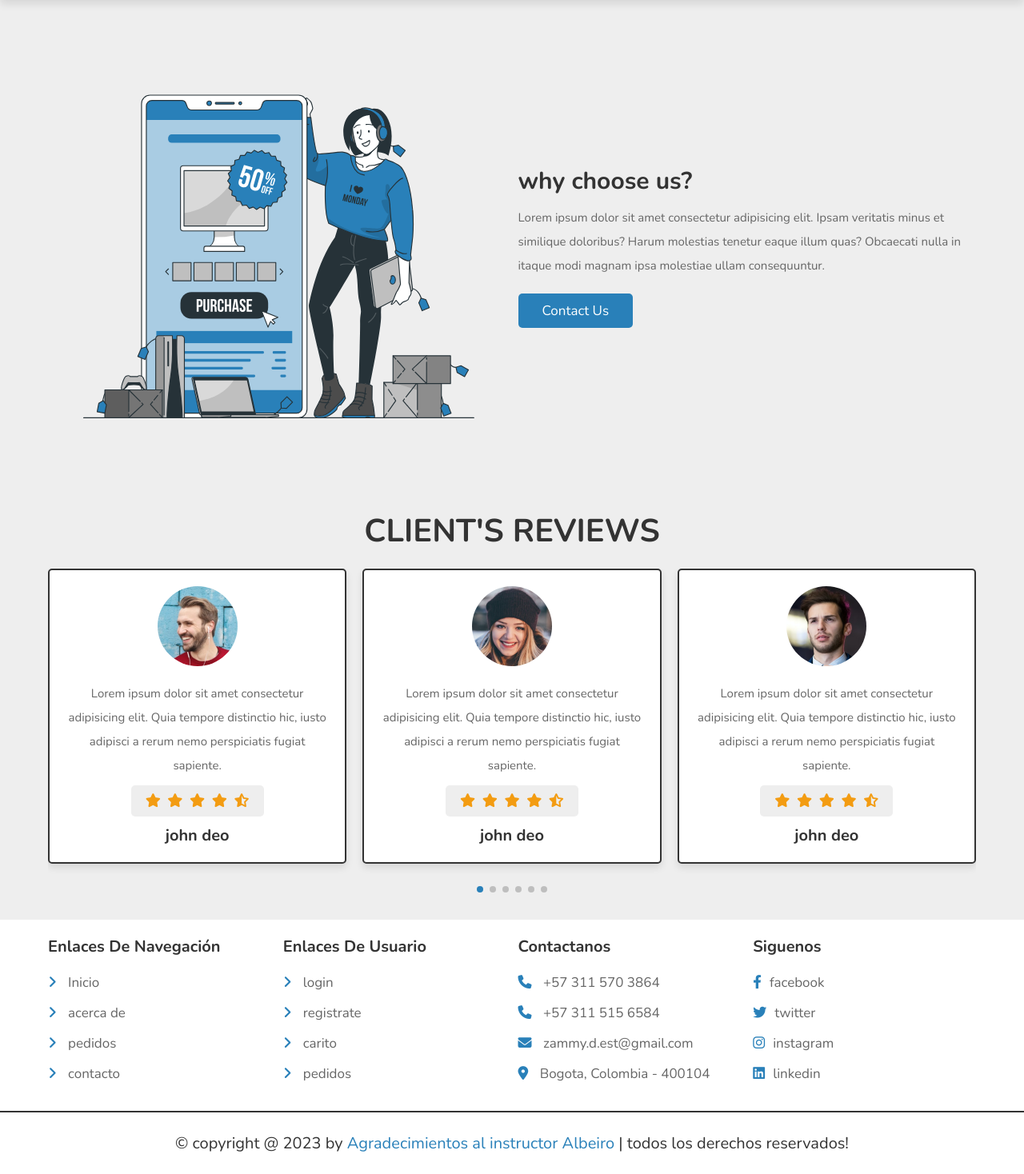
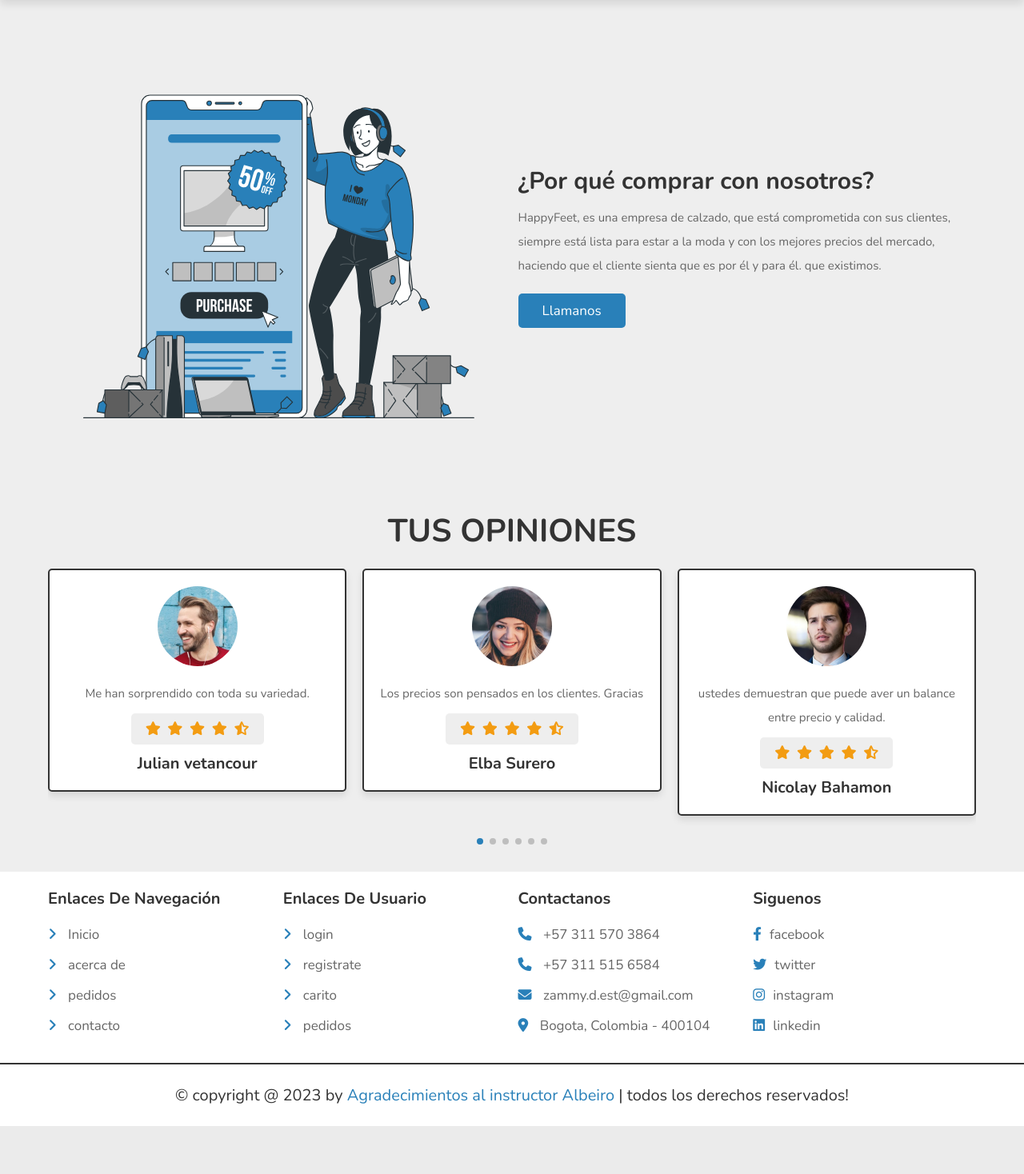
Before and after one commit to zammy-d/HappeFeet, a PHP site: page /about.php in a window 1280 px wide. Shown: the part 74-1542 px from the top of the page at 80% size. After the commit the page ends 1482 px from the top, so only its background shows below. Run offline with PHP 8.4, Linux system fonts and the light colour scheme; data comes from the database, SQL or seed files in the repository; data that the repository does not hold is empty; some libraries are stand-ins or nearby versions.

Commit message:
Se finaliza panel de usuario - acerca de

```diff
--- a/about.php
+++ b/about.php
@@ -18,7 +18,7 @@ if(isset($_SESSION['user_id'])){
    <meta charset="UTF-8">
    <meta http-equiv="X-UA-Compatible" content="IE=edge">
    <meta name="viewport" content="width=device-width, initial-scale=1.0">
-   <title>about</title>
+   <title>acerca de</title>
 
    <link rel="stylesheet" href="https://unpkg.com/swiper@8/swiper-bundle.min.css" />
 
@@ -42,9 +42,9 @@ if(isset($_SESSION['user_id'])){
       </div>
 
       <div class="content">
-         <h3>why choose us?</h3>
-         <p>Lorem ipsum dolor sit amet consectetur adipisicing elit. Ipsam veritatis minus et similique doloribus? Harum molestias tenetur eaque illum quas? Obcaecati nulla in itaque modi magnam ipsa molestiae ullam consequuntur.</p>
-         <a href="contact.php" class="btn">contact us</a>
+         <h3>¿Por qué comprar con nosotros?</h3>
+         <p>HappyFeet, es una empresa de calzado, que está comprometida con sus clientes, siempre está lista para estar a la moda y con los mejores precios del mercado, haciendo que el cliente sienta que es por él y para él. que existimos.</p>
+         <a href="contact.php" class="btn">llamanos</a>
       </div>
 
    </div>
@@ -53,7 +53,7 @@ if(isset($_SESSION['user_id'])){
 
 <section class="reviews">
 
-   <h1 class="heading">client's reviews</h1>
+   <h1 class="heading">tus opiniones</h1>
 
    <div class="swiper reviews-slider">
 
@@ -61,7 +61,7 @@ if(isset($_SESSION['user_id'])){
 
       <div class="swiper-slide slide">
          <img src="images/pic-1.png" alt="">
-         <p>Lorem ipsum dolor sit amet consectetur adipisicing elit. Quia tempore distinctio hic, iusto adipisci a rerum nemo perspiciatis fugiat sapiente.</p>
+         <p>Me han sorprendido con toda su variedad.</p>
          <div class="stars">
             <i class="fas fa-star"></i>
             <i class="fas fa-star"></i>
@@ -69,12 +69,12 @@ if(isset($_SESSION['user_id'])){
             <i class="fas fa-star"></i>
             <i class="fas fa-star-half-alt"></i>
          </div>
-         <h3>john deo</h3>
+         <h3>Julian vetancour</h3>
       </div>
 
       <div class="swiper-slide slide">
          <img src="images/pic-2.png" alt="">
-         <p>Lorem ipsum dolor sit amet consectetur adipisicing elit. Quia tempore distinctio hic, iusto adipisci a rerum nemo perspiciatis fugiat sapiente.</p>
+         <p>Los precios son pensados en los clientes. Gracias</p>
          <div class="stars">
             <i class="fas fa-star"></i>
             <i class="fas fa-star"></i>
@@ -82,12 +82,12 @@ if(isset($_SESSION['user_id'])){
             <i class="fas fa-star"></i>
             <i class="fas fa-star-half-alt"></i>
          </div>
-         <h3>john deo</h3>
+         <h3>Elba Surero</h3>
       </div>
 
       <div class="swiper-slide slide">
          <img src="images/pic-3.png" alt="">
-         <p>Lorem ipsum dolor sit amet consectetur adipisicing elit. Quia tempore distinctio hic, iusto adipisci a rerum nemo perspiciatis fugiat sapiente.</p>
+         <p>ustedes demuestran que puede aver un balance entre precio y calidad.</p>
          <div class="stars">
             <i class="fas fa-star"></i>
             <i class="fas fa-star"></i>
@@ -95,12 +95,12 @@ if(isset($_SESSION['user_id'])){
             <i class="fas fa-star"></i>
             <i class="fas fa-star-half-alt"></i>
          </div>
-         <h3>john deo</h3>
+         <h3>Nicolay Bahamon</h3>
       </div>
 
       <div class="swiper-slide slide">
          <img src="images/pic-4.png" alt="">
-         <p>Lorem ipsum dolor sit amet consectetur adipisicing elit. Quia tempore distinctio hic, iusto adipisci a rerum nemo perspiciatis fugiat sapiente.</p>
+         <p>muy buiena la calidad de sus zapatos</p>
          <div class="stars">
             <i class="fas fa-star"></i>
             <i class="fas fa-star"></i>
@@ -108,12 +108,12 @@ if(isset($_SESSION['user_id'])){
             <i class="fas fa-star"></i>
             <i class="fas fa-star-half-alt"></i>
          </div>
-         <h3>john deo</h3>
+         <h3>Elmo Jado</h3>
       </div>
 
       <div class="swiper-slide slide">
          <img src="images/pic-5.png" alt="">
-         <p>Lorem ipsum dolor sit amet consectetur adipisicing elit. Quia tempore distinctio hic, iusto adipisci a rerum nemo perspiciatis fugiat sapiente.</p>
+         <p>no puedo creer que tubieran los ultimos de nike.</p>
          <div class="stars">
             <i class="fas fa-star"></i>
             <i class="fas fa-star"></i>
@@ -121,12 +121,12 @@ if(isset($_SESSION['user_id'])){
             <i class="fas fa-star"></i>
             <i class="fas fa-star-half-alt"></i>
          </div>
-         <h3>john deo</h3>
+         <h3>Jorge Nitales</h3>
       </div>
 
       <div class="swiper-slide slide">
          <img src="images/pic-6.png" alt="">
-         <p>Lorem ipsum dolor sit amet consectetur adipisicing elit. Quia tempore distinctio hic, iusto adipisci a rerum nemo perspiciatis fugiat sapiente.</p>
+         <p>Se agotaron los que queria, espero lleguen mas pronto.</p>
          <div class="stars">
             <i class="fas fa-star"></i>
             <i class="fas fa-star"></i>
@@ -134,7 +134,7 @@ if(isset($_SESSION['user_id'])){
             <i class="fas fa-star"></i>
             <i class="fas fa-star-half-alt"></i>
          </div>
-         <h3>john deo</h3>
+         <h3>Rosa Melano</h3>
       </div>
 
    </div>
```
